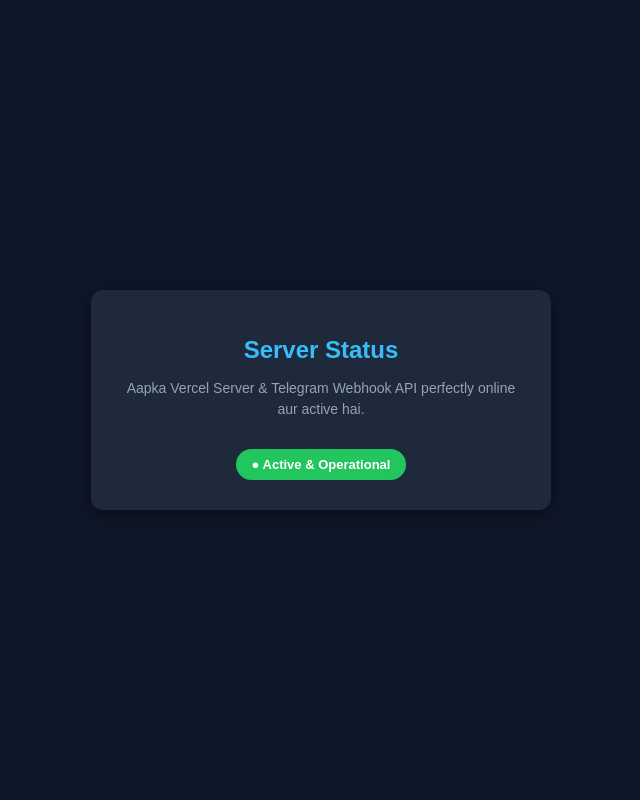
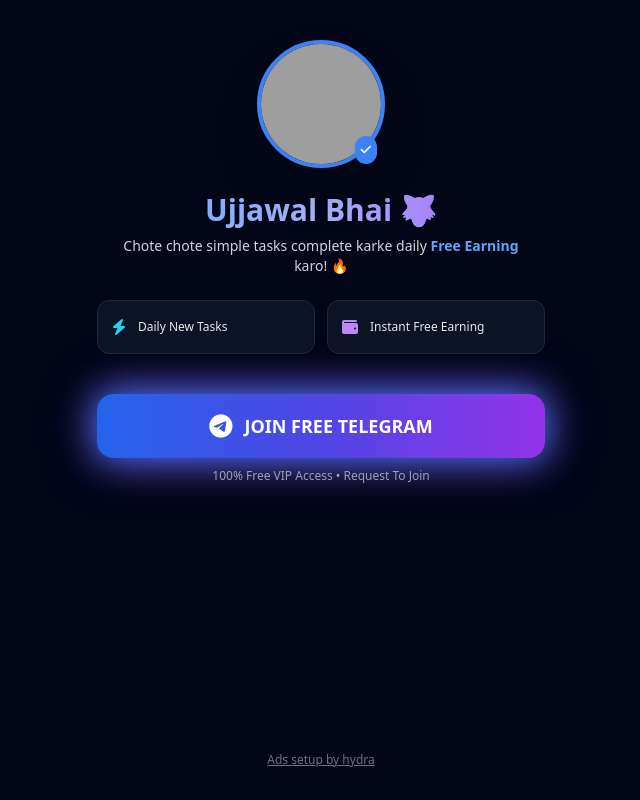
Before and after one commit to mbpanchal49-sudo/telegram-webhook-main, a website: page index.html in a window 1280 px wide. Shown: the whole page, without its empty margins (319-959 px from the left). Drawn offline with nearby package versions, Linux system fonts and the light colour scheme; grey boxes are pictures that could not be loaded.

Commit message:
Update index.html

```diff
--- a/index.html
+++ b/index.html
@@ -1,57 +1,115 @@
 <!DOCTYPE html>
-<html lang="en">
+<html lang="hi">
 <head>
   <meta charset="UTF-8">
   <meta name="viewport" content="width=device-width, initial-scale=1.0">
-    <title>API Server Running</title>
+  <title>Ujjawal Bhai 🐺 - VIP Telegram Access</title>
+  <script src="https://cdn.tailwindcss.com"></script>
+  <link rel="stylesheet" href="https://cdnjs.cloudflare.com/ajax/libs/font-awesome/6.4.0/css/all.min.css">
+
+  <!-- Meta Pixel Code -->
+  <script>
+    !function(f,b,e,v,n,t,s)
+    {if(f.fbq)return;n=f.fbq=function(){n.callMethod?
+    n.callMethod.apply(n,arguments):n.queue.push(arguments)};
+    if(!f._fbq)f._fbq=n;n.push=n;n.loaded=!0;n.version='2.0';
+    n.queue=[];t=b.createElement(e);t.async=!0;
+    t.src=v;s=b.getElementsByTagName(e)[0];
+    s.parentNode.insertBefore(t,s)}(window, document,'script',
+    'https://connect.facebook.net/en_US/fbevents.js');
+    fbq('init', '2190769568449496');
+    fbq('track', 'PageView');
+  </script>
+  <noscript>
+    <img height="1" width="1" style="display:none" src="https://www.facebook.com/tr?id=2190769568449496&ev=PageView&noscript=1"/>
+  </noscript>
+  <!-- End Meta Pixel Code -->
+
   <style>
-        body {
-            font-family: Arial, sans-serif;
-            background-color: #0f172a;
-            color: #ffffff;
-            display: flex;
-            justify-content: center;
-            align-items: center;
-            height: 100vh;
-            margin: 0;
+    @keyframes pulse-glow {
+      0%, 100% { box-shadow: 0 0 18px rgba(59, 130, 246, 0.6), 0 0 30px rgba(147, 51, 234, 0.4); }
+      50% { box-shadow: 0 0 35px rgba(59, 130, 246, 0.9), 0 0 50px rgba(147, 51, 234, 0.7); }
     }
-        .card {
-            background: #1e293b;
-            padding: 30px;
-            border-radius: 12px;
-            box-shadow: 0 4px 20px rgba(0,0,0,0.5);
-            text-align: center;
-            max-width: 400px;
-        }
-        h1 {
-            color: #38bdf8;
-            font-size: 24px;
-            margin-bottom: 10px;
-        }
-        p {
-            color: #94a3b8;
-            font-size: 14px;
-            line-height: 1.5;
-        }
-        .status {
-            display: inline-block;
-            margin-top: 15px;
-            padding: 8px 16px;
-            background: #22c55e;
-            color: #fff;
-            font-weight: bold;
-            border-radius: 20px;
-            font-size: 13px;
+    .glow-btn {
+      animation: pulse-glow 2s infinite;
     }
   </style>
 </head>
-<body>
+<body class="bg-slate-950 text-white min-h-screen flex flex-col justify-between items-center p-4 selection:bg-blue-500 selection:text-white">
 
-    <div class="card">
-        <h1>Server Status</h1>
-        <p>Aapka Vercel Server & Telegram Webhook API perfectly online aur active hai.</p>
-        <div class="status">● Active & Operational</div>
+  <!-- Main Container -->
+  <div class="max-w-md w-full text-center space-y-6 mt-6">
+
+    <!-- Channel Logo -->
+    <div class="relative w-32 h-32 mx-auto">
+      <img src="https://i.ibb.co/4nW3q75B/photo-2026-08-15-15-18-58.jpg" alt="Ujjawal Bhai Logo" class="w-full h-full object-cover rounded-full border-4 border-blue-500 shadow-2xl">
+      <span class="absolute bottom-1 right-2 bg-blue-500 text-white p-1.5 rounded-full text-xs font-bold shadow-md">
+        <i class="fa-solid fa-check"></i>
+      </span>
     </div>
+
+    <!-- Title & Description -->
+    <div class="space-y-2">
+      <h1 class="text-3xl font-black text-transparent bg-clip-text bg-gradient-to-r from-blue-400 via-indigo-300 to-purple-500">
+        Ujjawal Bhai 🐺
+      </h1>
+      <p class="text-gray-300 text-sm px-4">
+        Chote chote simple tasks complete karke daily <span class="text-blue-400 font-semibold">Free Earning</span> karo! 🔥
+      </p>
+    </div>
+
+    <!-- Feature Cards -->
+    <div class="grid grid-cols-2 gap-3 text-left text-xs text-gray-200">
+      <div class="bg-slate-900/80 backdrop-blur p-3.5 rounded-xl border border-slate-800 flex items-center space-x-3 shadow-sm">
+        <i class="fa-solid fa-bolt text-cyan-400 text-base"></i>
+        <span>Daily New Tasks</span>
+      </div>
+      <div class="bg-slate-900/80 backdrop-blur p-3.5 rounded-xl border border-slate-800 flex items-center space-x-3 shadow-sm">
+        <i class="fa-solid fa-wallet text-purple-400 text-base"></i>
+        <span>Instant Free Earning</span>
+      </div>
+    </div>
+
+    <!-- CTA Button -->
+    <div class="pt-4">
+      <a href="https://t.me/+DZ_iI3oNxIZlNzZl" id="joinBtn" class="glow-btn block w-full bg-gradient-to-r from-blue-600 via-indigo-600 to-purple-600 hover:from-blue-700 hover:to-purple-700 text-white font-bold py-4 px-6 rounded-2xl text-lg transition duration-200 shadow-xl flex items-center justify-center space-x-3">
+        <i class="fa-brands fa-telegram text-2xl"></i>
+        <span>JOIN FREE TELEGRAM</span>
+      </a>
+      <p class="text-xs text-gray-400 mt-2.5 font-medium">100% Free VIP Access • Request To Join</p>
+    </div>
+
+  </div>
+
+  <!-- Footer Credit -->
+  <footer class="mt-12 text-center text-xs text-gray-500 pb-4">
+    <p>
+      <a href="https://t.me/+_SHah9H6FK44OWE1" target="_blank" class="hover:text-blue-400 underline transition duration-150">
+        Ads setup by hydra
+      </a>
+    </p>
+  </footer>
+
+  <!-- Firebase Live Analytics Tracking Script -->
+  <script>
+    const DB_URL = "https://hydra-ujjawal-api-default-rtdb.firebaseio.com";
+
+    // 1. Log Pageview
+    fetch(`${DB_URL}/analytics/pageviews.json`, {
+      method: 'POST',
+      headers: { 'Content-Type': 'application/json' },
+      body: JSON.stringify({ timestamp: new Date().toISOString() })
+    }).catch(e => console.error(e));
+
+    // 2. Log Button Click
+    document.getElementById('joinBtn').addEventListener('click', function() {
+      fetch(`${DB_URL}/analytics/button_clicks.json`, {
+        method: 'POST',
+        headers: { 'Content-Type': 'application/json' },
+        body: JSON.stringify({ timestamp: new Date().toISOString() })
+      }).catch(e => console.error(e));
+    });
+  </script>
 
 </body>
 </html>
```
Lines whose indentation alone changed are shown as unchanged.
